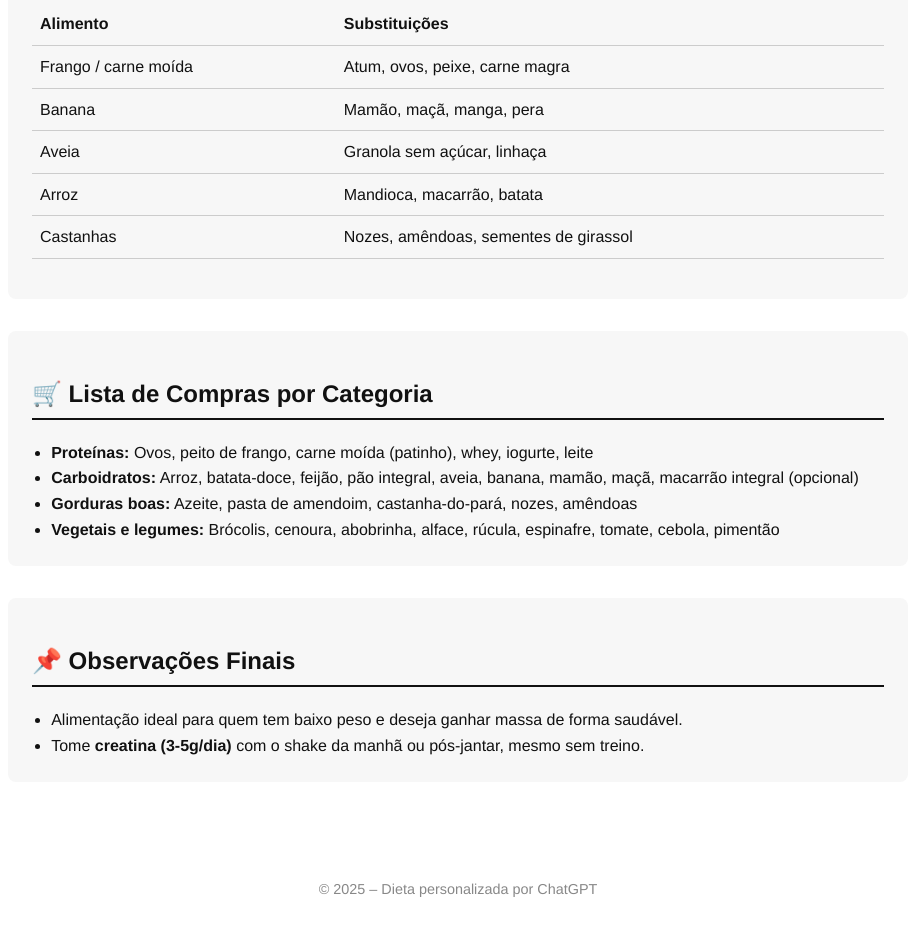
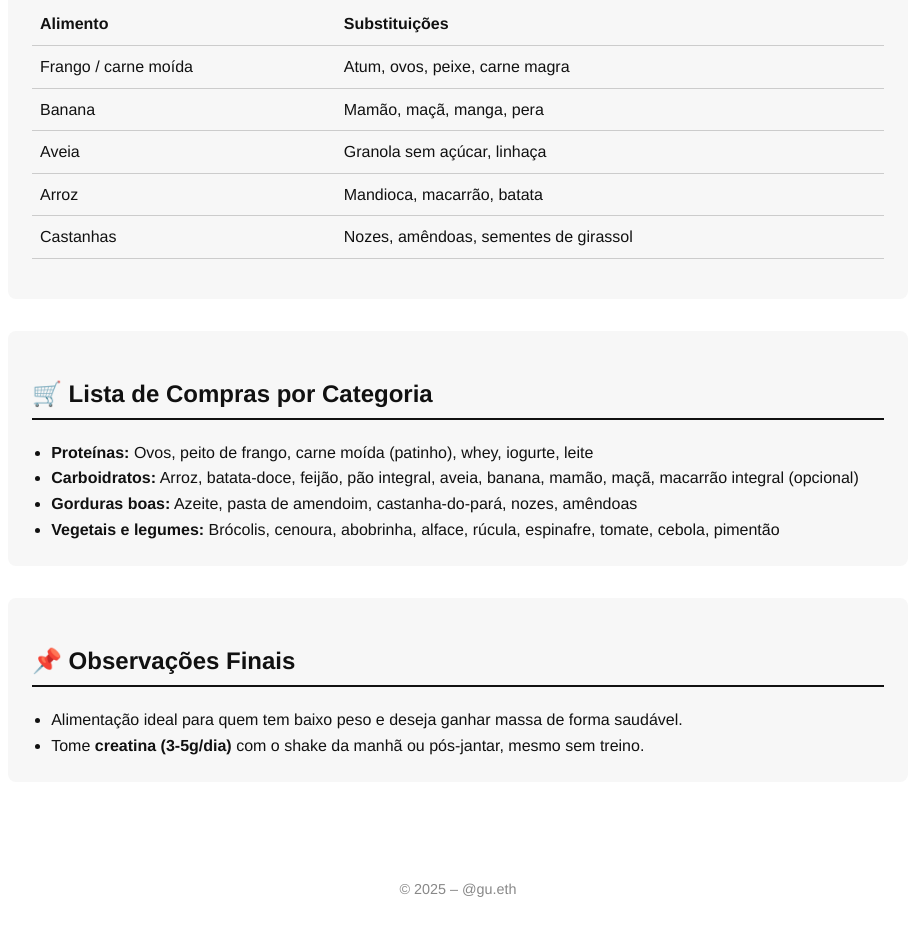
Before and after one commit to reverseeth/Dieta, a plain HTML site: page index.html in a window 1280 px wide. Shown: the part 3372-4306 px from the top of the page, without its empty margins (182-1097 px from the left). Drawn offline with Linux system fonts and the light colour scheme.

Commit message:
Update index.html

```diff
--- a/index.html
+++ b/index.html
@@ -233,7 +233,7 @@
   </main>
 
   <footer>
-    © 2025 – Dieta personalizada por ChatGPT
+    © 2025 – @gu.eth
   </footer>
 
   <script>
```
